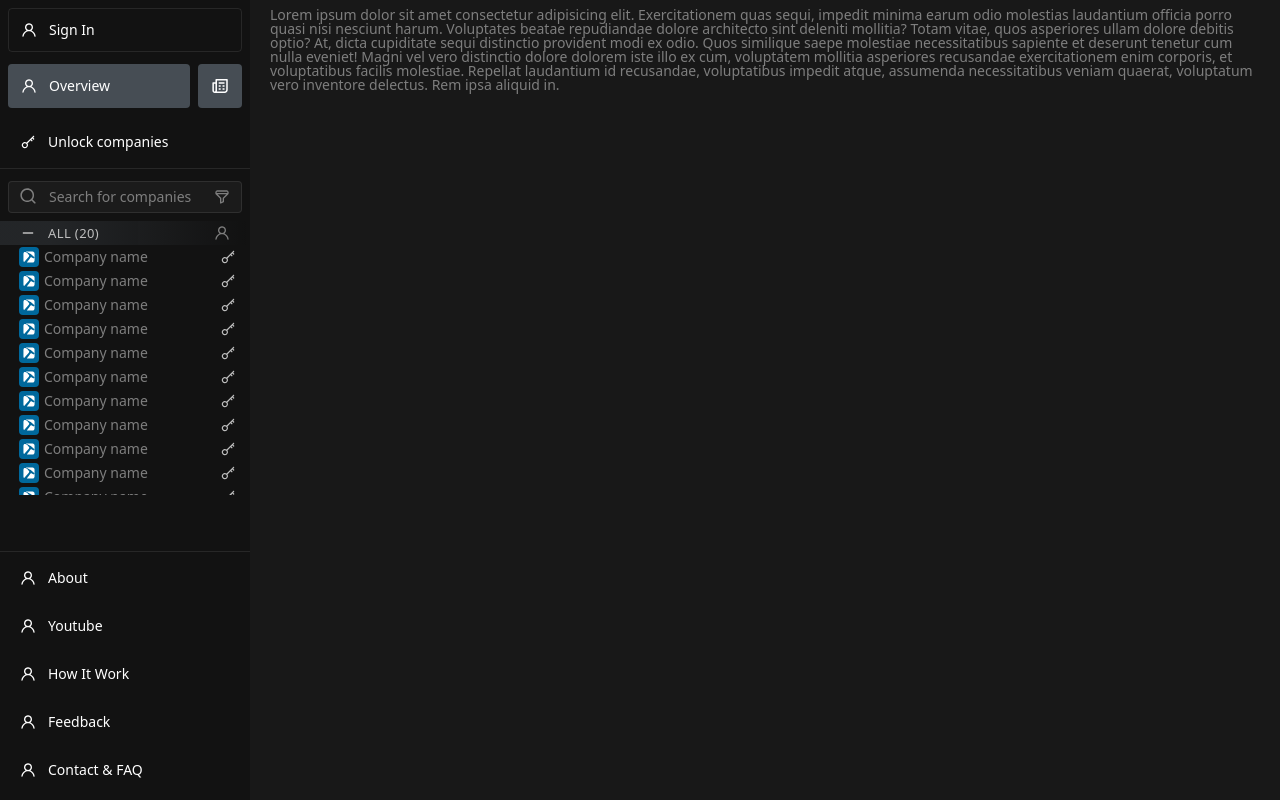
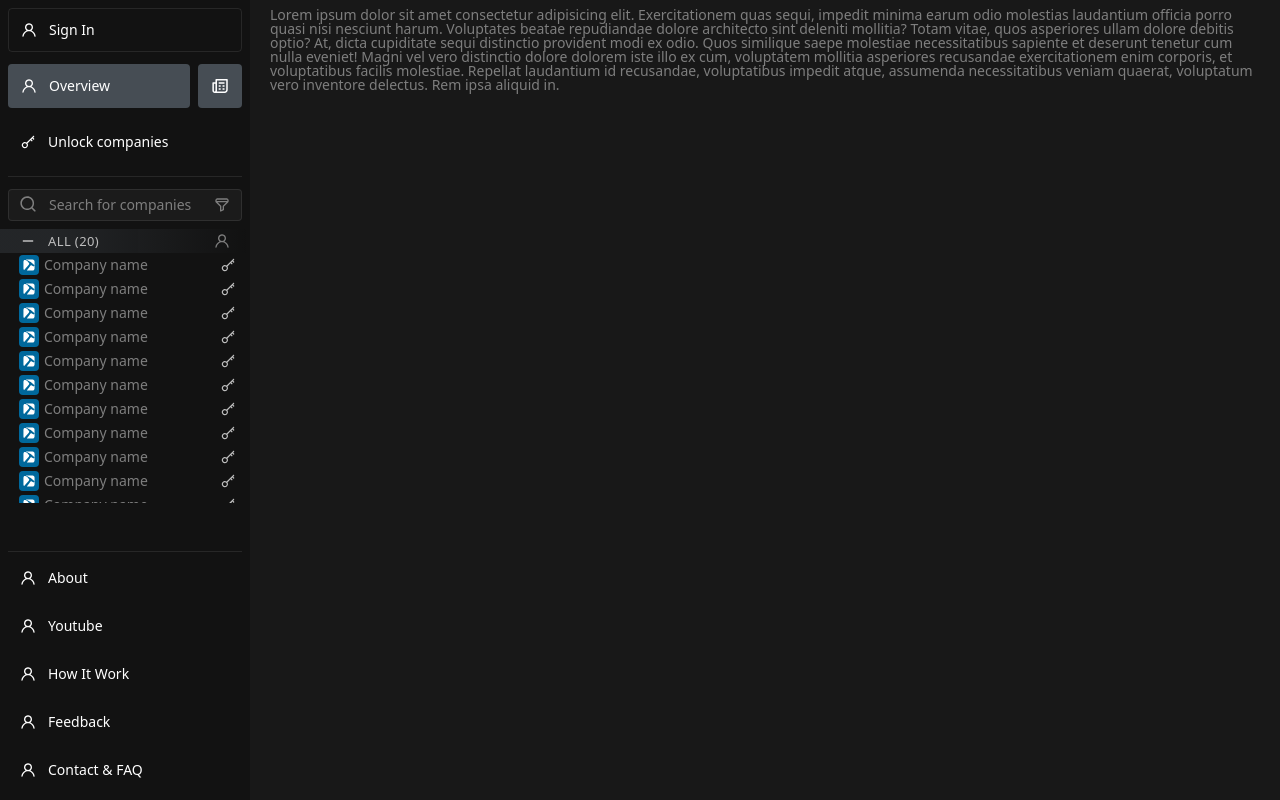
Before and after one commit to YuriiLukianovych/test-layout-for-valpal, a plain HTML site: page index.html in a window 1280 px wide. Drawn offline with nearby package versions, Linux system fonts and the light colour scheme.

Commit message:
vceverve

```diff
--- a/index.html
+++ b/index.html
@@ -45,6 +45,7 @@
                         <span>Unlock companies</span>
                     </button>
                 </div>
+                <div class="divider"></div>
             </div>
             <div class="left-side__main">
                 <div class="search-filter-box">
@@ -393,6 +394,7 @@
                 </div>
             </div>
             <div class="left-side__footer">
+                <div class="divider"></div>
                 <ul class="left-side__nav list">
                     <li class="left-side__nav-item">
                         <a class="left-side__nav-link">
--- a/scss/partials/_main.scss
+++ b/scss/partials/_main.scss
@@ -26,14 +26,6 @@
             padding-left: 8px;
             padding-right: 8px;
             width: 100%;
-            display: flex;
-            flex-direction: column;
-            align-items: flex-start;
-            padding-bottom: 4px;
-
-            gap: 12px;
-
-            border-bottom: 1px solid var(--main-text-color-20);
 
             .news-btn {
                 width: 44px;
@@ -47,6 +39,9 @@
                     border: none;
                     background-color: transparent;
                 }
+            }
+            .left-side__row:not(:last-child) {
+                margin-bottom: 12px;
             }
         }
         &__main {
@@ -227,13 +222,11 @@
             }
         }
         &__footer {
-            padding-top: 4px;
             padding-left: 8px;
             padding-right: 8px;
             width: 100%;
-            border-top: 1px solid var(--main-text-color-20);
-
             .left-side__nav {
+                margin-top: 4px;
             }
             .left-side__nav-item {
                 &:not(:last-child) {
```
Also changed, not shown: css/styles.css, 1 other file.
